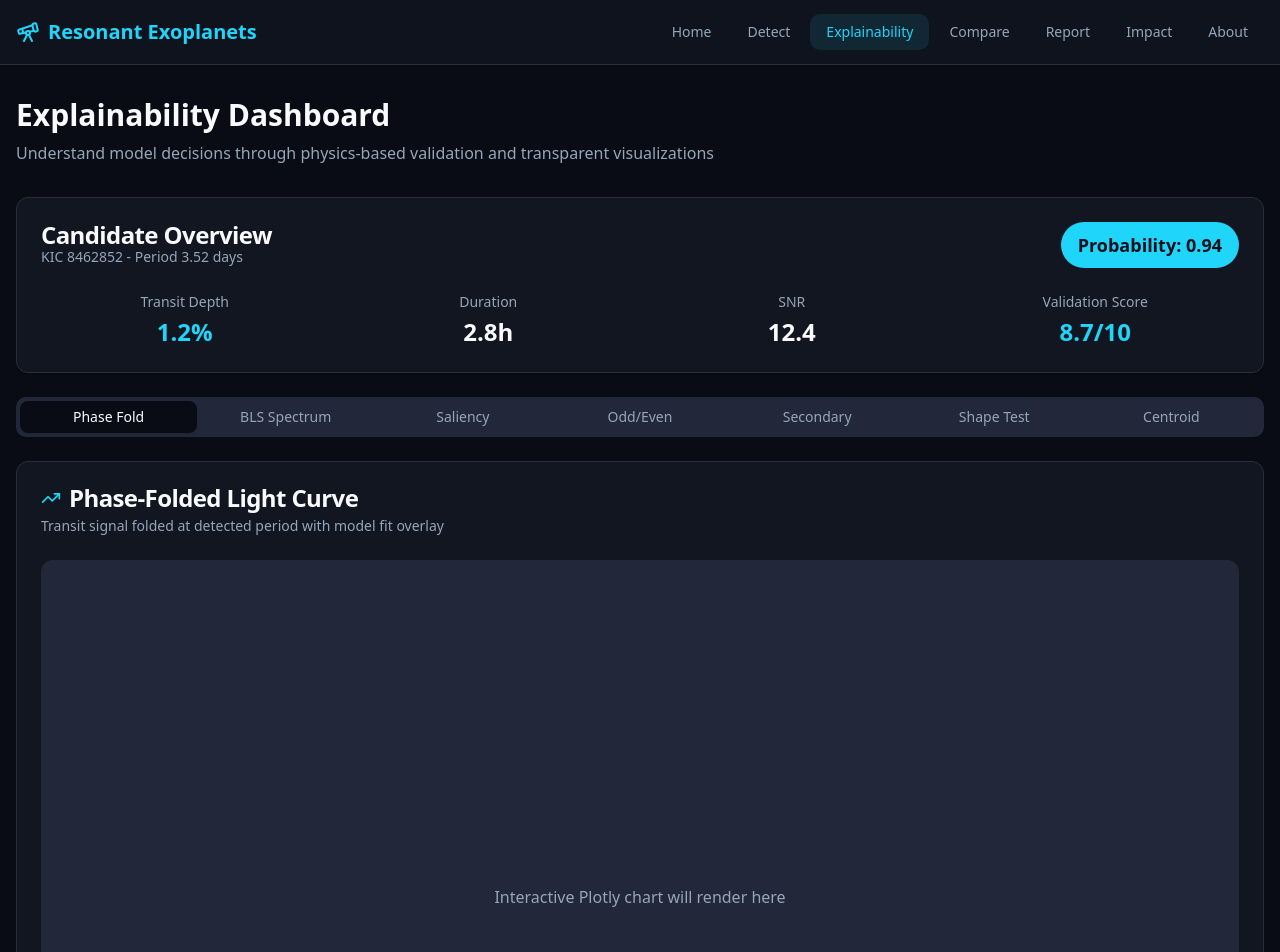
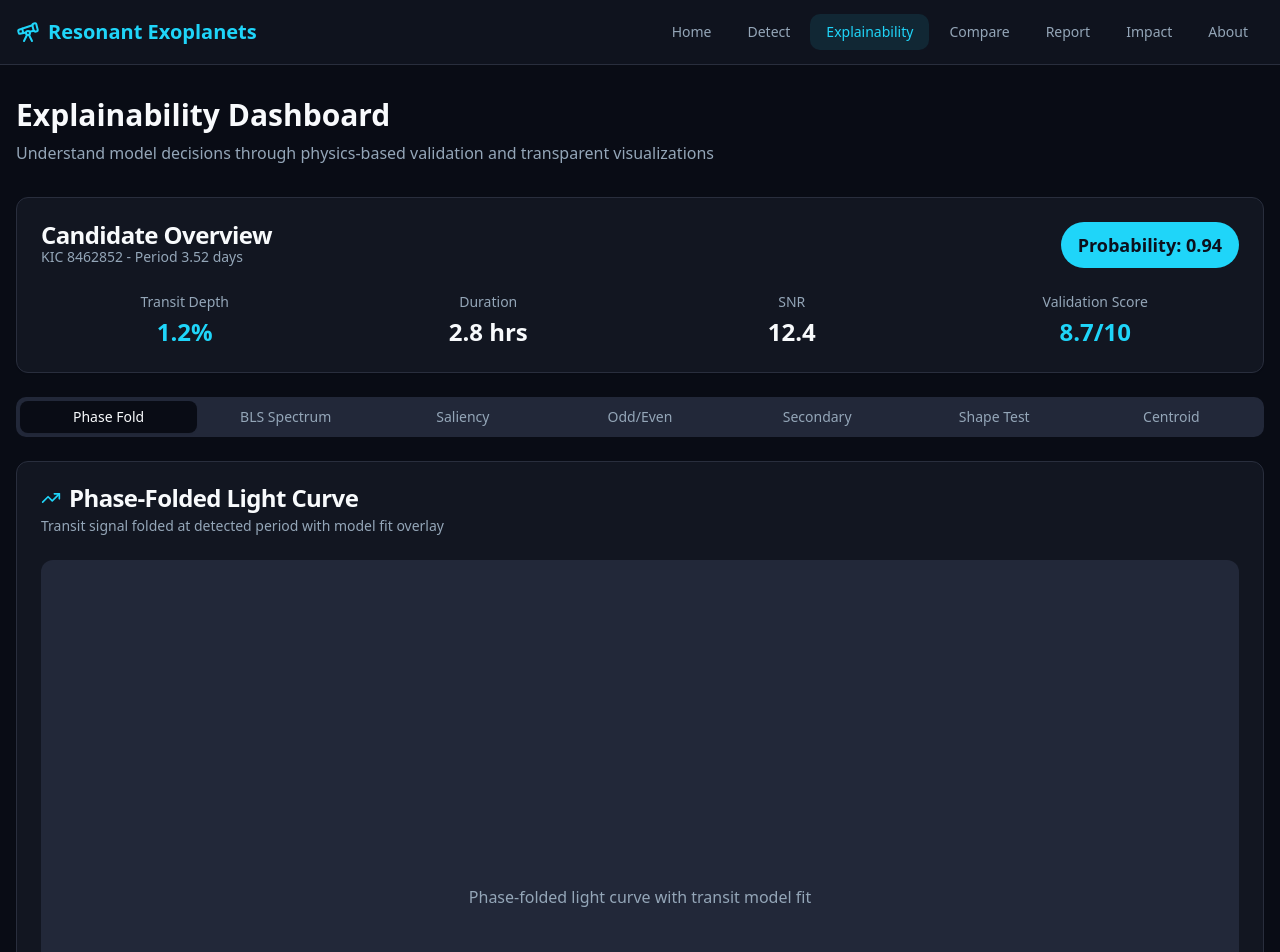
Before and after one commit to jackalkahwati/resonant-planet, a React (Vite) app: page /explainability in a window 1280 px wide. Shown: the top 952 px of the page. Built offline with nearby package versions, Linux system fonts and the light colour scheme; no server answers; the HTML template or start-up script is replaced by a standard one.

Commit message:
updated explain page linking for data and table

```diff
--- a/src/pages/Explainability.tsx
+++ b/src/pages/Explainability.tsx
@@ -33,7 +33,7 @@ const Explainability = () => {
               </div>
               <div className="text-center">
                 <p className="text-sm text-muted-foreground mb-1">Duration</p>
-                <p className="text-2xl font-bold">2.8h</p>
+                <p className="text-2xl font-bold">2.8 hrs</p>
               </div>
               <div className="text-center">
                 <p className="text-sm text-muted-foreground mb-1">SNR</p>
@@ -72,7 +72,7 @@ const Explainability = () => {
             </CardHeader>
             <CardContent>
               <div className="aspect-video bg-muted rounded-lg flex items-center justify-center">
-                <p className="text-muted-foreground">Interactive Plotly chart will render here</p>
+                <p className="text-muted-foreground">Phase-folded light curve with transit model fit</p>
               </div>
               <Alert className="mt-4">
                 <Info className="h-4 w-4" />
@@ -98,7 +98,7 @@ const Explainability = () => {
             </CardHeader>
             <CardContent>
               <div className="aspect-video bg-muted rounded-lg flex items-center justify-center">
-                <p className="text-muted-foreground">BLS periodogram visualization</p>
+                <p className="text-muted-foreground">BLS power spectrum with period peaks</p>
               </div>
               <Alert className="mt-4">
                 <Info className="h-4 w-4" />
@@ -124,7 +124,7 @@ const Explainability = () => {
             </CardHeader>
             <CardContent>
               <div className="aspect-video bg-muted rounded-lg flex items-center justify-center">
-                <p className="text-muted-foreground">Saliency heatmap visualization</p>
+                <p className="text-muted-foreground">Model attention heatmap over time series</p>
               </div>
               <Alert className="mt-4">
                 <Info className="h-4 w-4" />
@@ -150,7 +150,7 @@ const Explainability = () => {
             </CardHeader>
             <CardContent>
               <div className="aspect-video bg-muted rounded-lg flex items-center justify-center mb-4">
-                <p className="text-muted-foreground">Odd/Even transit overlay plot</p>
+                <p className="text-muted-foreground">Odd vs even transit depth comparison</p>
               </div>
               <div className="grid md:grid-cols-2 gap-4 mb-4">
                 <div className="text-center p-4 bg-muted rounded-lg">
@@ -184,7 +184,7 @@ const Explainability = () => {
             </CardHeader>
             <CardContent>
               <div className="aspect-video bg-muted rounded-lg flex items-center justify-center">
-                <p className="text-muted-foreground">Secondary eclipse window visualization</p>
+                <p className="text-muted-foreground">Phase 0.5 secondary eclipse search results</p>
               </div>
               <Alert className="mt-4">
                 <Info className="h-4 w-4" />
@@ -207,7 +207,7 @@ const Explainability = () => {
             </CardHeader>
             <CardContent>
               <div className="aspect-video bg-muted rounded-lg flex items-center justify-center">
-                <p className="text-muted-foreground">Shape comparison plot</p>
+                <p className="text-muted-foreground">U-shape vs V-shape transit profile analysis</p>
               </div>
               <Alert className="mt-4">
                 <Info className="h-4 w-4" />
@@ -230,7 +230,7 @@ const Explainability = () => {
             </CardHeader>
             <CardContent>
               <div className="aspect-video bg-muted rounded-lg flex items-center justify-center">
-                <p className="text-muted-foreground">Centroid shift analysis</p>
+                <p className="text-muted-foreground">Centroid position during transit events</p>
               </div>
               <Alert className="mt-4">
                 <Info className="h-4 w-4" />
```
